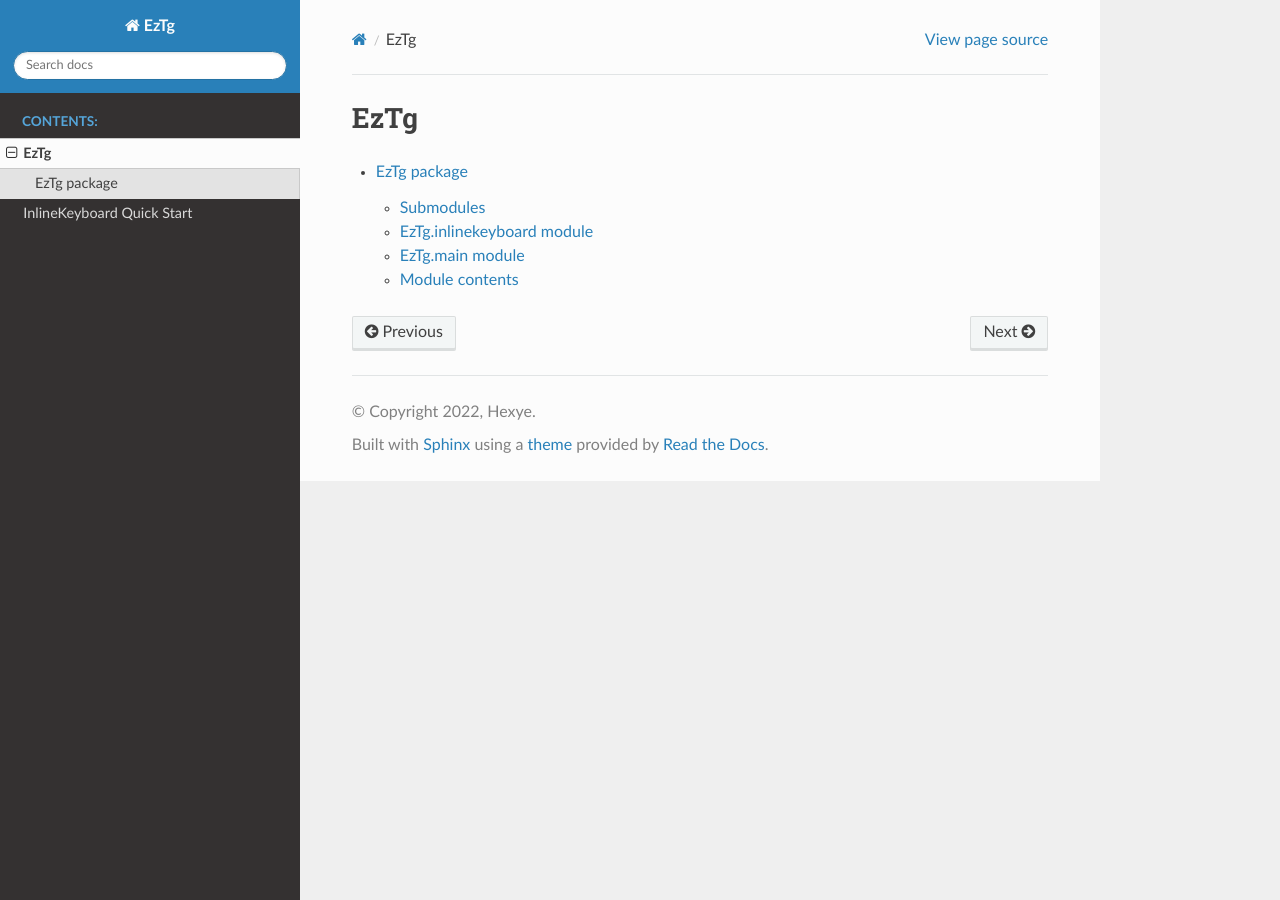
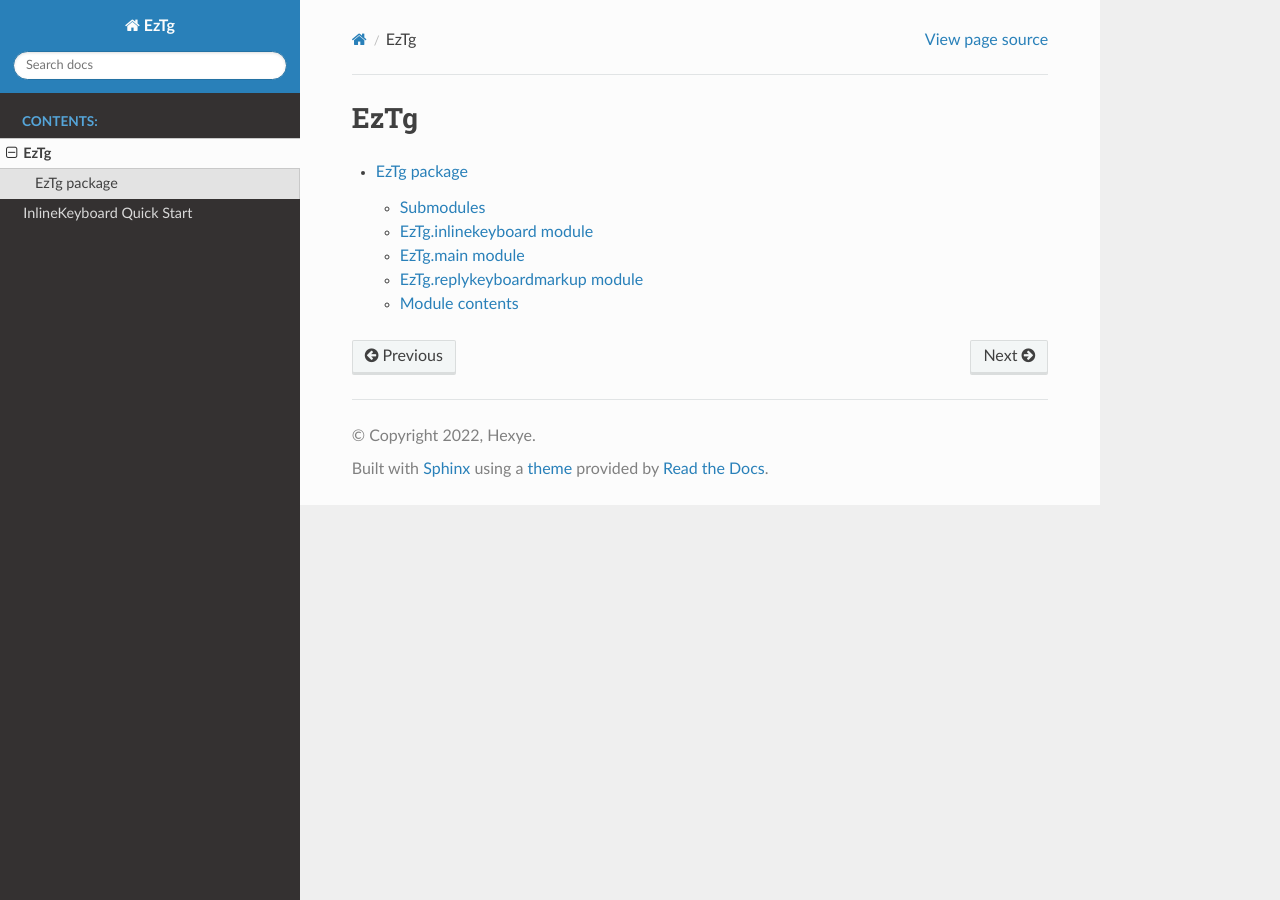
Before and after one commit to HexyeDEV/EzTg, a Sphinx documentation site: the page built from docs/modules.rst, in a window 1280 px wide. Built offline with Sphinx 7.4.7 and the Read the Docs theme 2.0.0, drawn with Linux system fonts in a browser that asks for light colours.

Commit message:
fix docs and add replymarkupkeyboard to setup

```diff
--- a/EzTg/__init__.py
+++ b/EzTg/__init__.py
@@ -3,3 +3,4 @@
 
 from .inlinekeyboard import InlineKeyboard
 from .main import TelegramClient
+from .replykeyboardmarkup import ReplyKeyboardMarkup
--- a/docs/EzTg.rst
+++ b/docs/EzTg.rst
@@ -20,6 +20,14 @@
    :undoc-members:
    :show-inheritance:
 
+EzTg.replykeyboardmarkup module
+-------------------------------
+
+.. automodule:: EzTg.replykeyboardmarkup
+   :members:
+   :undoc-members:
+   :show-inheritance:
+
 Module contents
 ---------------
 
```
